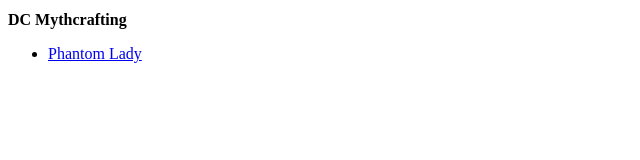
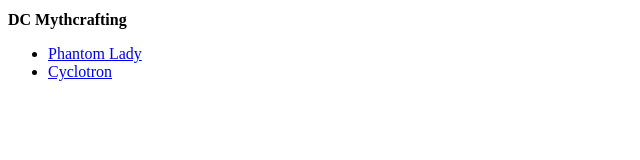
Before and after one commit to rkooger/DCMythcrafting, a plain HTML site: page index.html in a window 1280 px wide. Shown: the full height of the page, 0-640 px from the left. Drawn offline with Linux system fonts and the light colour scheme.

Commit message:
Update index.html

```diff
--- a/index.html
+++ b/index.html
@@ -10,6 +10,7 @@
 <h1>DC Mythcrafting</h1>
   <ul>
     <li><a href="phantomlady.html">Phantom Lady</a></li>
+    <li><a href="cyclotron.html">Cyclotron</a></li>
   </ul>
 </body>
 </html>
```
